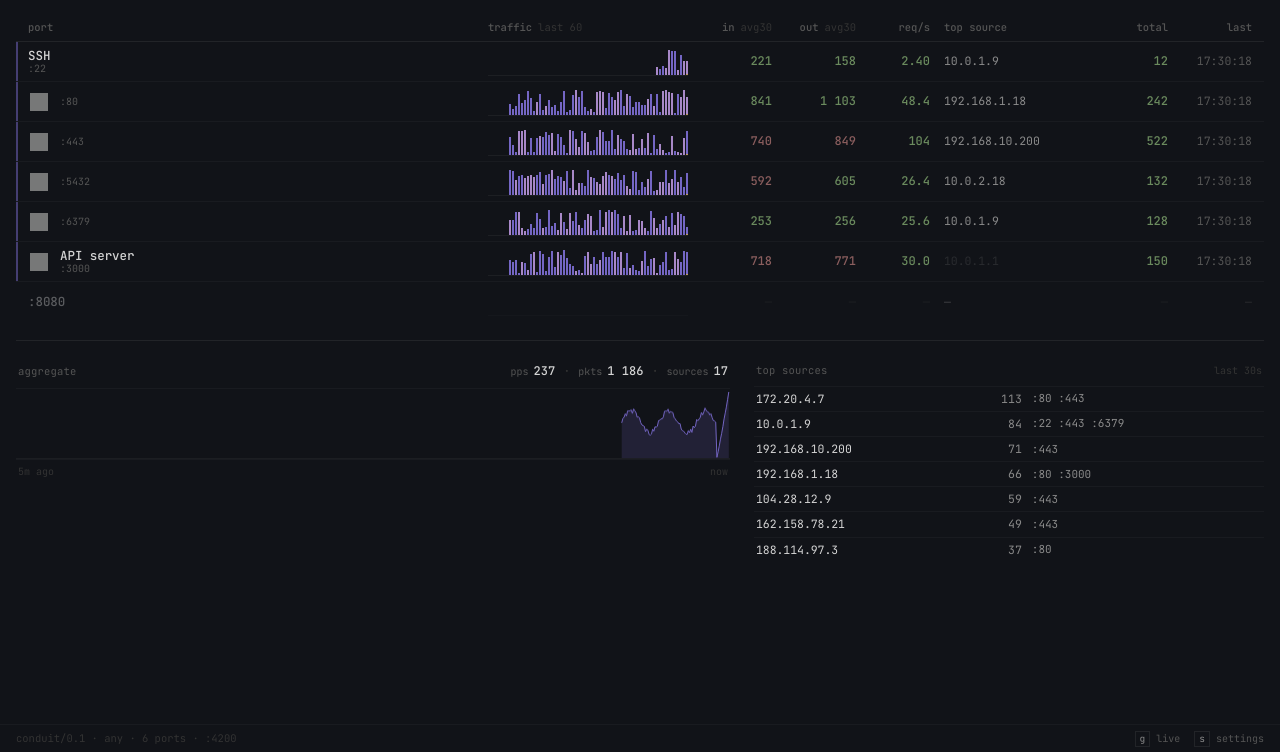
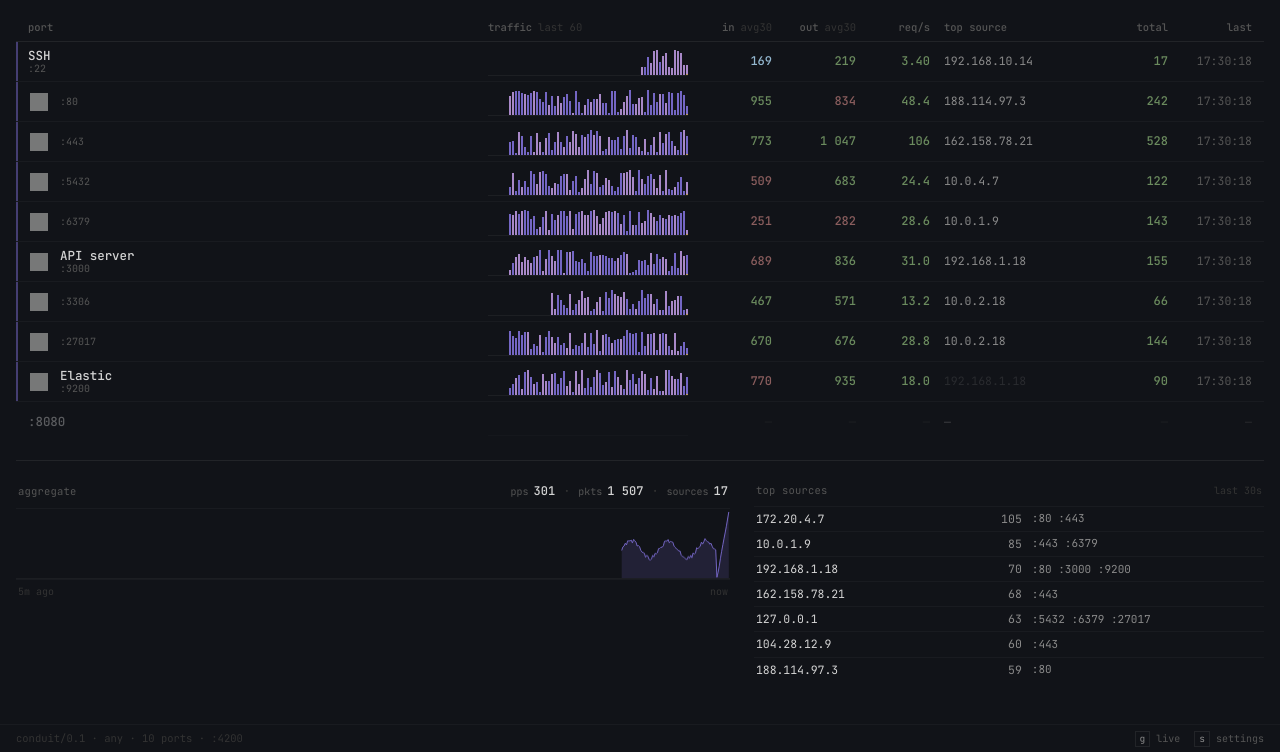
Before and after one commit to TheSolyboy/conduit, a website: page docs/demo.html in a window 1280 px wide. Shown: the part 48-800 px from the top of the page. Drawn offline with Linux system fonts and the light colour scheme; grey boxes are pictures that could not be loaded; animation ran at ten frames a second.

Commit message:
Add 3 more ports to demo (mysql, mongodb, elasticsearch)
Now 10 rows: SSH, nginx ×2, postgres, redis, API server (node),
mysql, mongodb, Elastic (elasticsearch, bursty), and the idle :8080.
Each gets its own source-IP pool. Footer updated to "10 ports".

```diff
--- a/docs/demo.html
+++ b/docs/demo.html
@@ -197,7 +197,7 @@
     </main>
 
     <footer class="ftr">
-      <span class="ftr-meta">conduit/0.1 · any · 6 ports · :4200</span>
+      <span class="ftr-meta">conduit/0.1 · any · 10 ports · :4200</span>
       <span class="ftr-kbd">
         <span class="kbd-hint"><kbd>g</kbd>&nbsp;live</span>
         <span class="kbd-hint"><kbd>s</kbd>&nbsp;settings</span>
@@ -212,24 +212,30 @@
     // ── demo port definitions, each with its own traffic "personality" ──
     // rate = packets/sec target; inRatio = share of inbound; sizes biased per service
     const PORTS = [
-      { port: 22,   name: 'SSH',         icon: null,          rate: 3,   inRatio: 0.5,  sizeMin: 60,  sizeMax: 340  },
-      { port: 80,   name: '',            icon: 'nginx',       rate: 38,  inRatio: 0.62, sizeMin: 80,  sizeMax: 1480 },
-      { port: 443,  name: '',            icon: 'nginx',       rate: 96,  inRatio: 0.58, sizeMin: 90,  sizeMax: 1480 },
-      { port: 5432, name: '',            icon: 'postgresql',  rate: 22,  inRatio: 0.5,  sizeMin: 120, sizeMax: 980  },
-      { port: 6379, name: '',            icon: 'redis',       rate: 14,  inRatio: 0.55, sizeMin: 60,  sizeMax: 420, bursty: true },
-      { port: 3000, name: 'API server',  icon: 'nodedotjs',   rate: 30,  inRatio: 0.6,  sizeMin: 90,  sizeMax: 1280 },
-      { port: 8080, name: '',            icon: null,          rate: 0,   inRatio: 0.5,  sizeMin: 80,  sizeMax: 900  }  // idle row
+      { port: 22,    name: 'SSH',         icon: null,            rate: 3,   inRatio: 0.5,  sizeMin: 60,  sizeMax: 340  },
+      { port: 80,    name: '',            icon: 'nginx',         rate: 38,  inRatio: 0.62, sizeMin: 80,  sizeMax: 1480 },
+      { port: 443,   name: '',            icon: 'nginx',         rate: 96,  inRatio: 0.58, sizeMin: 90,  sizeMax: 1480 },
+      { port: 5432,  name: '',            icon: 'postgresql',    rate: 22,  inRatio: 0.5,  sizeMin: 120, sizeMax: 980  },
+      { port: 6379,  name: '',            icon: 'redis',         rate: 14,  inRatio: 0.55, sizeMin: 60,  sizeMax: 420, bursty: true },
+      { port: 3000,  name: 'API server',  icon: 'nodedotjs',     rate: 30,  inRatio: 0.6,  sizeMin: 90,  sizeMax: 1280 },
+      { port: 3306,  name: '',            icon: 'mysql',         rate: 18,  inRatio: 0.5,  sizeMin: 120, sizeMax: 900  },
+      { port: 27017, name: '',            icon: 'mongodb',       rate: 26,  inRatio: 0.55, sizeMin: 110, sizeMax: 1100 },
+      { port: 9200,  name: 'Elastic',     icon: 'elasticsearch', rate: 12,  inRatio: 0.6,  sizeMin: 140, sizeMax: 1320, bursty: true },
+      { port: 8080,  name: '',            icon: null,            rate: 0,   inRatio: 0.5,  sizeMin: 80,  sizeMax: 900  }  // idle row
     ];
 
     // pools of source IPs per port so "top source" shifts over time
     const SRC_POOLS = {
-      22:   ['10.0.1.9', '192.168.10.14', '100.86.81.90'],
-      80:   ['192.168.1.18', '10.0.6.1', '172.20.4.7', '188.114.97.3'],
-      443:  ['172.20.4.7', '192.168.10.200', '104.28.12.9', '162.158.78.21', '10.0.1.9'],
-      5432: ['10.0.4.7', '10.0.2.18', '127.0.0.1'],
-      6379: ['10.0.1.9', '127.0.0.1', '10.0.0.1'],
-      3000: ['10.0.1.1', '192.168.1.18', '10.0.4.21', '100.66.134.210'],
-      8080: ['10.0.4.21']
+      22:    ['10.0.1.9', '192.168.10.14', '100.86.81.90'],
+      80:    ['192.168.1.18', '10.0.6.1', '172.20.4.7', '188.114.97.3'],
+      443:   ['172.20.4.7', '192.168.10.200', '104.28.12.9', '162.158.78.21', '10.0.1.9'],
+      5432:  ['10.0.4.7', '10.0.2.18', '127.0.0.1'],
+      6379:  ['10.0.1.9', '127.0.0.1', '10.0.0.1'],
+      3000:  ['10.0.1.1', '192.168.1.18', '10.0.4.21', '100.66.134.210'],
+      3306:  ['10.0.4.7', '10.0.2.18', '10.0.1.1'],
+      27017: ['10.0.2.18', '10.0.4.21', '10.0.1.1', '127.0.0.1'],
+      9200:  ['10.0.6.1', '10.0.4.7', '192.168.1.18'],
+      8080:  ['10.0.4.21']
     };
 
     // ── colors from CSS ──
```
